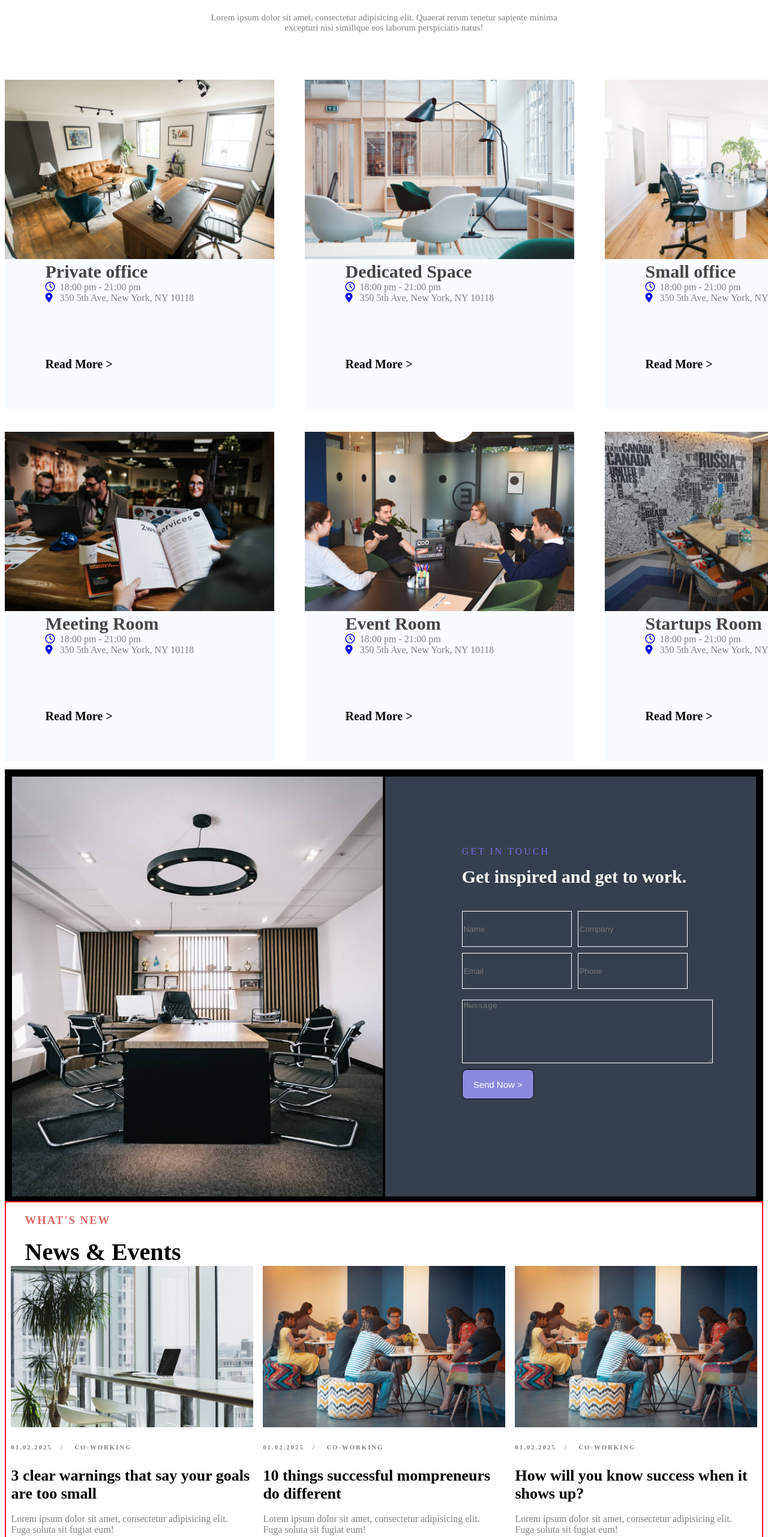
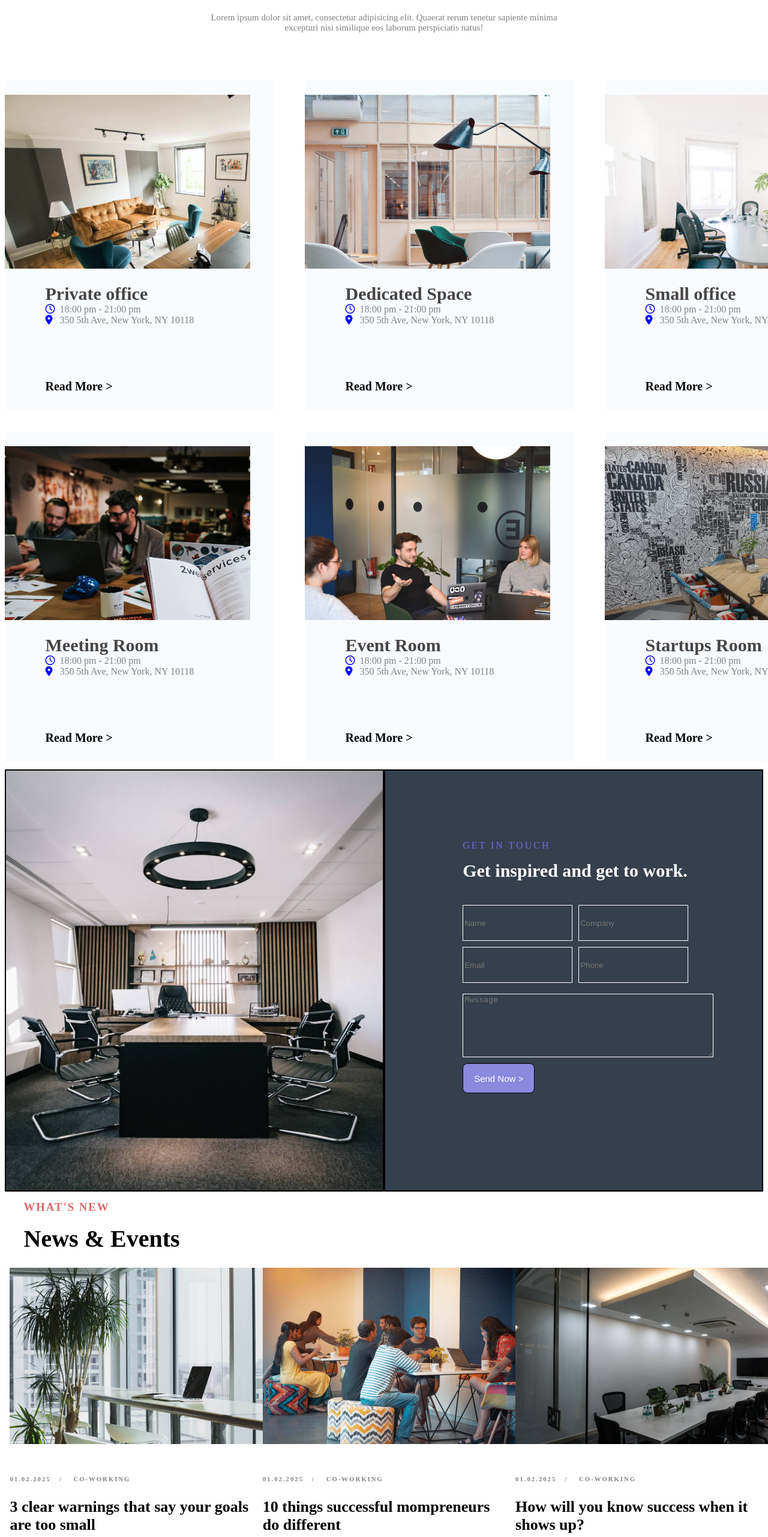
Before and after one commit to prabhudaya123/mobirise.com-conference_room-___clon, a plain HTML site: page index.html in a window 1280 px wide. Shown: the part 5260-7823 px from the top of the page at 60% size. Drawn offline with Linux system fonts and the light colour scheme.

Commit message:
thist update-include animation

```diff
--- a/index.html
+++ b/index.html
@@ -5,7 +5,7 @@
     <meta name="viewport" content="width=device-width, initial-scale=1.0">
     <title>Home</title>
     <link rel="stylesheet" href="./style.css">
-    <link rel="shortcut icon" href="assets/images/logo1.png" type="image/x-icon">
+    <link rel="icon" href="./media/icon.jpg" type="image/x-icon">
     <link rel="stylesheet" href="https://cdnjs.cloudflare.com/ajax/libs/font-awesome/6.7.2/css/all.min.css" integrity="sha512-Evv84Mr4kqVGRNSgIGL/F/aIDqQb7xQ2vcrdIwxfjThSH8CSR7PBEakCr51Ck+w+/U6swU2Im1vVX0SVk9ABhg==" crossorigin="anonymous" referrerpolicy="no-referrer" />
 </head>
 <body>
@@ -235,7 +235,7 @@
 <section id="sec9">
     <aside>
         <div>
-            <img src="./media/h1.jpg" alt="">
+            <h6><img src="./media/h1.jpg" alt=""></h6>
             <article>
                 <h1>Private office</h1>
             <p> <i class="fa-regular fa-clock" style="color: blue;"></i> &nbsp;18:00 pm - 21:00 pm</p>
@@ -246,7 +246,7 @@
 
         </div>
         <div>
-            <img src="./media/h2.jpg" alt="">
+            <h6><img src="./media/h2.jpg" alt=""></h6>
             <article>
                 <h1>Dedicated Space</h1>
             <p> <i class="fa-regular fa-clock" style="color: blue;"></i> &nbsp;18:00 pm - 21:00 pm</p>
@@ -257,7 +257,7 @@
 
         </div>
         <div>
-            <img src="./media/h3.jpg" alt="">
+            <h6><img src="./media/h3.jpg" alt=""></h6>
             <article>
                 <h1>Small office</h1>
             <p> <i class="fa-regular fa-clock" style="color: blue;"></i> &nbsp;18:00 pm - 21:00 pm</p>
@@ -268,7 +268,7 @@
 
         </div>
         <div>
-            <img src="./media/h4.jpg" alt="">
+            <h6><img src="./media/h4.jpg" alt=""></h6>
             <article>
                 <h1>Meeting Room</h1>
             <p> <i class="fa-regular fa-clock" style="color: blue;"></i> &nbsp;18:00 pm - 21:00 pm</p>
@@ -279,7 +279,7 @@
 
         </div>
         <div>
-            <img src="./media/h5.jpg" alt="">
+            <h6><img src="./media/h5.jpg" alt=""></h6>
             <article>
                 <h1>Event Room</h1>
             <p> <i class="fa-regular fa-clock" style="color: blue;"></i> &nbsp;18:00 pm - 21:00 pm</p>
@@ -290,7 +290,7 @@
 
         </div>
         <div>
-            <img src="./media/h6.jpg" alt="">
+            <h6><img src="./media/h6.jpg" alt=""></h6>
             <article>
                 <h1>Startups Room</h1>
             <p> <i class="fa-regular fa-clock" style="color: blue;"></i> &nbsp;18:00 pm - 21:00 pm</p>
@@ -335,7 +335,7 @@
     <h4>News & Events</h4>
         <aside>
             <div>
-                <img src="./media/n1.jpg" alt="">
+                <h6><img src="./media/n1.jpg" alt=""></h6>
                 <h6>01.02.2025 &nbsp;&nbsp;/ &nbsp;&nbsp; CO-WORKING</h6>
                 <h1>3 clear warnings that say your goals are too small
                 </h1>
@@ -343,7 +343,7 @@
                 <h3>Read More ></h3>
             </div>
             <div>
-                <img src="./media/n2.jpg" alt="">
+                <h6><img src="./media/n2.jpg" alt=""></h6>
                 <h6>01.02.2025 &nbsp;&nbsp;/ &nbsp;&nbsp; CO-WORKING</h6>
                 <h1>10 things successful mompreneurs do different
                 </h1>
@@ -351,7 +351,7 @@
                 <h3>Read More ></h3>
             </div>
             <div>
-                <img src="./media/n2.jpg" alt="">
+                <h6><img src="./media/n3.jpg" alt=""></h6>
                 <h6>01.02.2025 &nbsp;&nbsp;/ &nbsp;&nbsp; CO-WORKING</h6>
                 <h1>How will you know success when it shows up?</h1>
                 <p>Lorem ipsum dolor sit amet, consectetur adipisicing elit. Fuga soluta sit fugiat eum!</p>
--- a/style.css
+++ b/style.css
@@ -208,6 +208,8 @@
 #sec4 aside div:first-child img:hover{
     /* width: 310px; */
     box-shadow: 30px 30px #35404E ;
+    transition-duration: .5s;
+    transform: translate(-20px,-20px);
 }
 #sec4 aside div:nth-child(2){
     /* border: 2px solid; */
@@ -229,6 +231,8 @@
 #sec4 aside div:nth-child(2) img:hover{
     /* width: 310px; */
     box-shadow: 30px 30px #0d60ce ;
+    transition-duration: .5s;
+    transform: translate(-20px,-20px);
 }
 #sec4 aside div:last-child{
     /* border: 2px solid; */
@@ -237,6 +241,7 @@
 #sec4 aside div:last-child img{
     width: 310px;
     box-shadow: -30px -30px #dc6e0d ;
+
 }
 #sec4 aside div h4{
     font-size: 20px;
@@ -250,6 +255,8 @@
 #sec4 aside div:last-child img:hover{
 
     box-shadow: 30px 30px #ea9708 ;
+    transition-duration: .5s;
+    transform: translate(-20px,-20px);
 }
 
 #sec5{
@@ -281,6 +288,8 @@
 #sec5 aside div:first-child img:hover{
 
     box-shadow: 30px 30px #35404E ;
+    transition-duration: .5s;
+    transform: translate(-20px,-20px);
 }
 #sec5 aside div:nth-child(2){
     /* border: 2px solid; */
@@ -302,6 +311,8 @@
 #sec5 aside div:nth-child(2) img:hover{
 
     box-shadow: 30px 30px #0d60ce ;
+    transition-duration: .5s;
+    transform: translate(-20px,-20px);
 }
 #sec5 aside div:last-child{
     /* border: 2px solid; */
@@ -323,6 +334,8 @@
 #sec5 aside div:last-child img:hover{
 
     box-shadow: 30px 30px #ea9708 ;
+    transition-duration: .5s;
+    transform: translate(-20px,-20px);
 }
 
 
@@ -424,6 +437,10 @@
     /* position: absolute; */
     /* top: 60px; */
 }
+#sec7 div aside img:hover{
+    transform: skewY(10deg);
+    transition-duration: 5s;
+}
 #sec7 div aside h6{
     /* border: 2px solid red; */
     width: 40px;
@@ -507,7 +524,18 @@
     height:550px;
 }
 #sec9 aside div img{
-    width: 448.5px;
+    width: 578.5px;
+}
+#sec9 aside div h6{
+    /* border: 2px solid red; */
+    width:409px;
+    height: 290px;
+    overflow: hidden;
+}
+#sec9 aside div img:hover{
+    transform: scale(1);
+    transform: skewY(7deg);
+    transition-duration: 1s;
 }
 #sec9 aside div article{
     /* border: 2px solid red; */
@@ -535,7 +563,7 @@
 }
 
 #sec10{
-    border: 10px solid;
+    /* border: 10px solid; */
     height: 700px;
     display: flex;
 }
@@ -613,7 +641,7 @@ justify-content: center;
 
 }
 #sec11{
-    border: 2px solid red;
+    /* border: 2px solid red; */
     height: 720px;
     display: flex;
     flex-direction: column;
@@ -643,6 +671,19 @@ justify-content: center;
     display: flex;
     flex-direction: column;
     gap: 2px;
+}
+#sec11 aside div img{
+    width: 480px;
+    /* height: 00px; */
+}
+#sec11 aside div img:hover{
+    transform: skewY(7deg);
+    transition-duration: 2s;
+}
+#sec11 aside div h6{
+    /* border: 2px solid red; */
+    width: 450px;
+    overflow: hidden;
 }
 #sec11 aside div h6{
     letter-spacing: 2px;
```
Also changed, not shown: media/icon.jpg (added), 8 other files.
